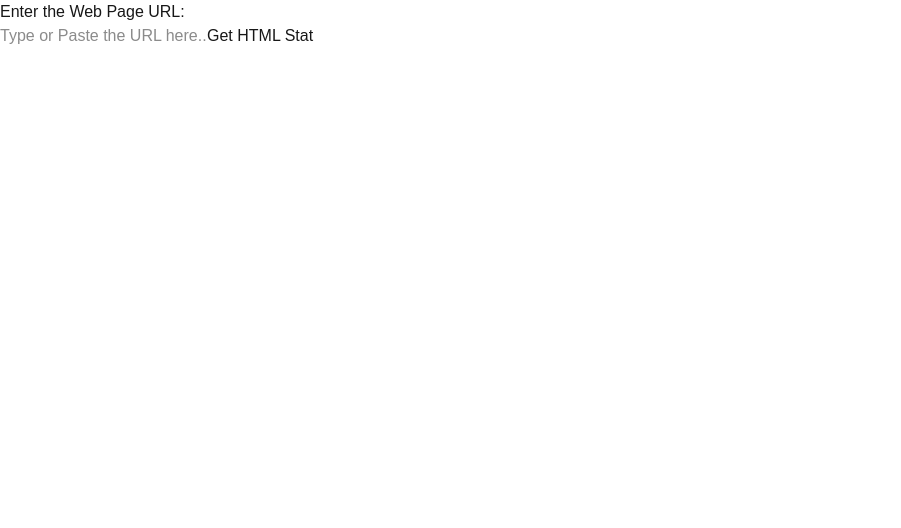
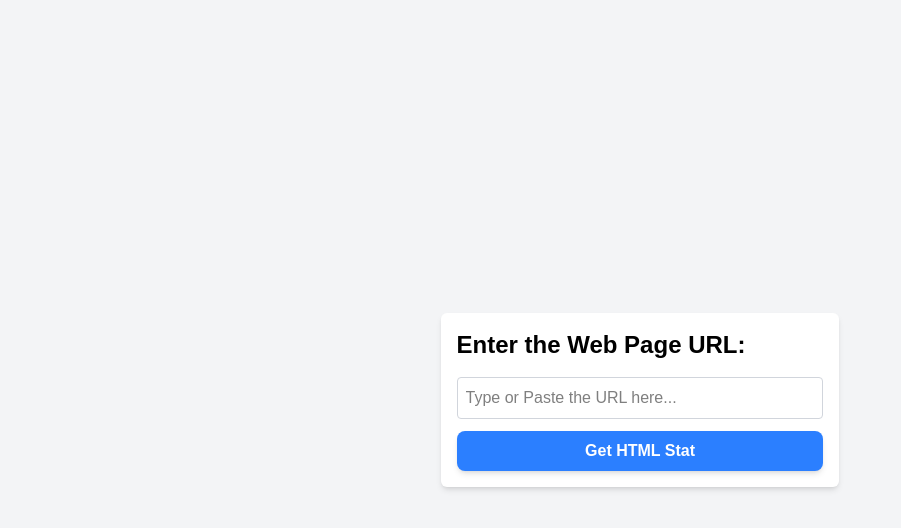
Before and after one commit to chutte2012de/fe-web-page-analyzer, a Next.js app: page / in a window 1280 px wide. Shown: the top 528 px of the page, without its empty margins (0-901 px from the left). Built offline with nearby package versions, Linux system fonts and the light colour scheme.

Commit message:
Add styling in web url input page

```diff
--- a/src/app/page.tsx
+++ b/src/app/page.tsx
@@ -20,19 +20,27 @@
   };
 
   return (
-    <div>
-      <div>
-        <h1>Enter the Web Page URL:</h1>
-      </div>
-      <form onSubmit={handleSubmit}>
+    <div className="min-h-screen flex items-center justify-center bg-gray-100">
+      <div className="p-4 shadow-md bg-white rounded-md">
+        <h1 className="text-2xl font-semibold mb-4 text-black">
+          Enter the Web Page URL:
+        </h1>
+        <form onSubmit={handleSubmit} className="space-y-3">
           <input
             type="url"
             placeholder="Type or Paste the URL here..."
             value={inputUrl}
+            className="w-full p-2 border border-gray-300 rounded text-black"
             onChange={(e) => setInputUrl(e.target.value)}
           />
-        <button type="submit">Get HTML Stat</button>
+          <button
+            type="submit"
+            className="w-full py-2 px-4 bg-blue-500 hover:bg-blue-600 text-white font-semibold rounded-lg shadow-md focus:outline-none focus:ring-2 focus:ring-blue-400 focus:ring-opacity-75"
+          >
+            Get HTML Stat
+          </button>
         </form>
+      </div>
     </div>
   );
 }
```
Lines whose indentation alone changed are shown as unchanged.
